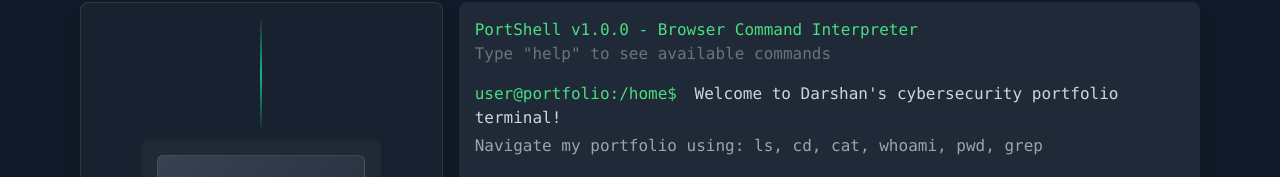
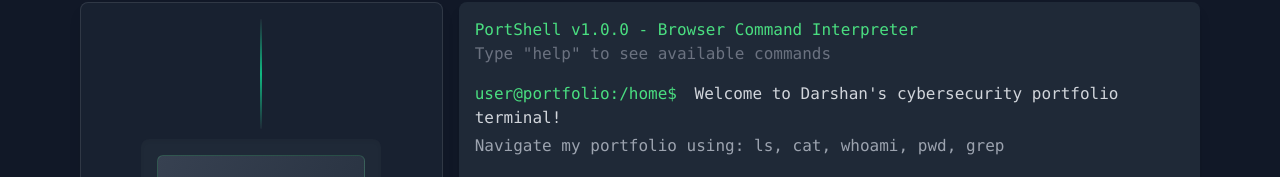
Before and after one commit to darshankharvi/darshankharvi.github.io, a plain HTML site: page index.html in a window 1280 px wide. Shown: the part 62-239 px from the top of the page. Drawn offline with nearby package versions, Linux system fonts and the light colour scheme.

Commit message:
Updated portfolio

```diff
--- a/index.html
+++ b/index.html
@@ -99,7 +99,7 @@
               <span class="text-green-400">user@portfolio:/home$</span>
               <span class="ml-2 text-gray-300">Welcome to Darshan's cybersecurity portfolio terminal!</span>
             </div>
-            <div class="text-gray-400 mt-1">Navigate my portfolio using: ls, cd, cat, whoami, pwd, grep</div>
+            <div class="text-gray-400 mt-1">Navigate my portfolio using: ls, cat, whoami, pwd, grep</div>
           </div>
           <div class="flex items-center bg-gray-700 p-2 border-t border-gray-600">
             <span class="text-green-400 mr-2" id="cwd-prompt">user@portfolio:/home$</span>
```
